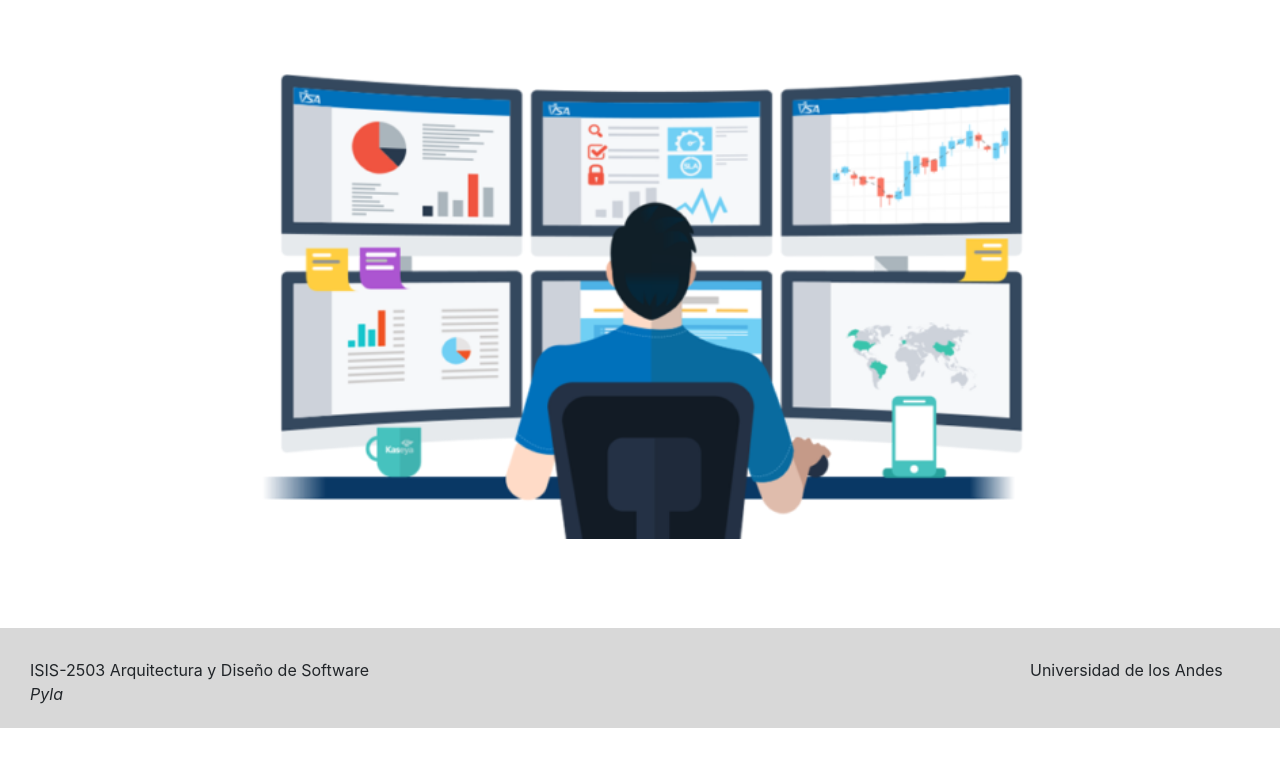
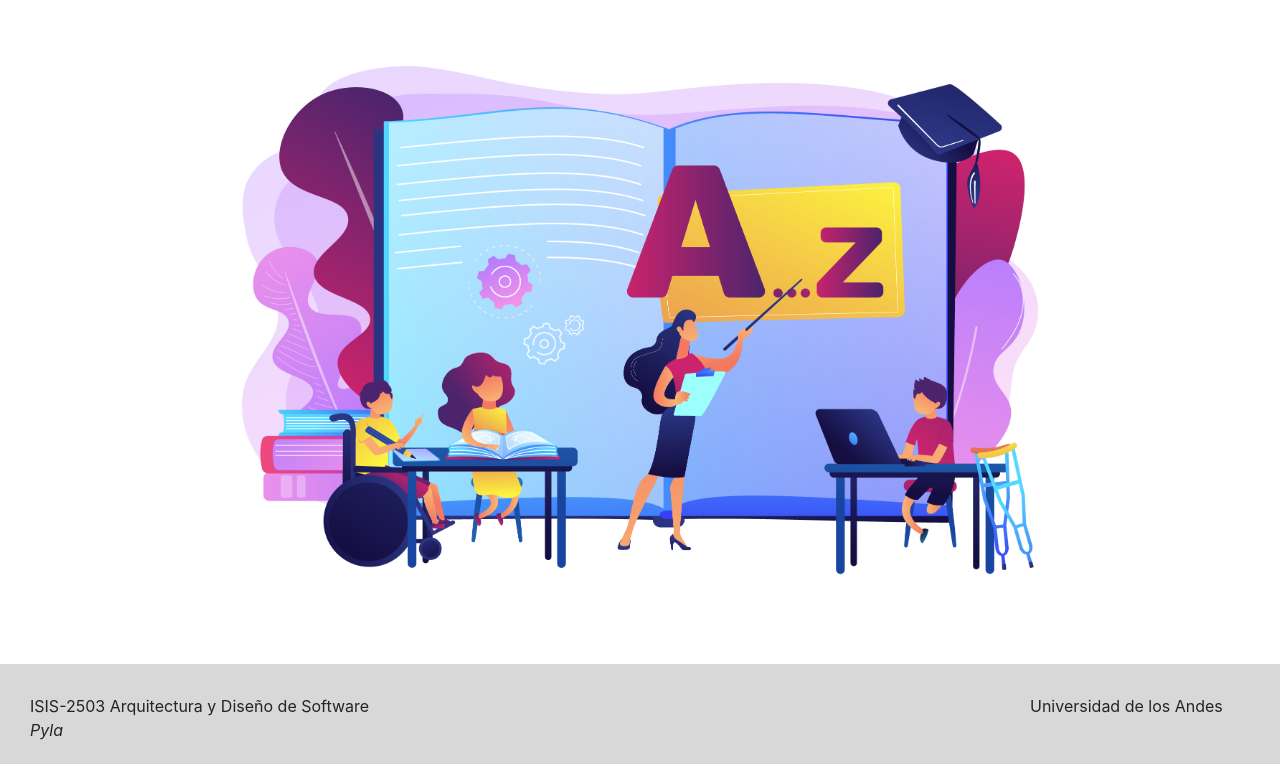
Before and after one commit to Pyla-ArquiSoft/EducacionEstrellaApp, a Django app: page / in a window 1280 px wide. Shown: the part 111-883 px from the top of the page. Before the commit the page ends 839 px from the top, so only its background shows below. Run offline with Django 3.2, Linux system fonts and the light colour scheme; parts of the project's set-up code (start-up, migrations or seed data) failed here and were passed over; some libraries are stand-ins or nearby versions.

Commit message:
imagen más acorde

```diff
--- a/monitoring/templates/index.html
+++ b/monitoring/templates/index.html
@@ -2,7 +2,7 @@
 {% block content %}
 
     <div style=" display: flex; align-items: center; justify-content: center;" class="login-box auth0-box before">
-            <img style="width:80%; " src="/static/media/monitor.png" />
+            <img style="width:80%; " src="/static/media/educación-inclusiva.jpg" />
     </div>
 
 {% endblock %}
```
Also changed, not shown: monitoring/static/media/educación-inclusiva.jpg (added).
